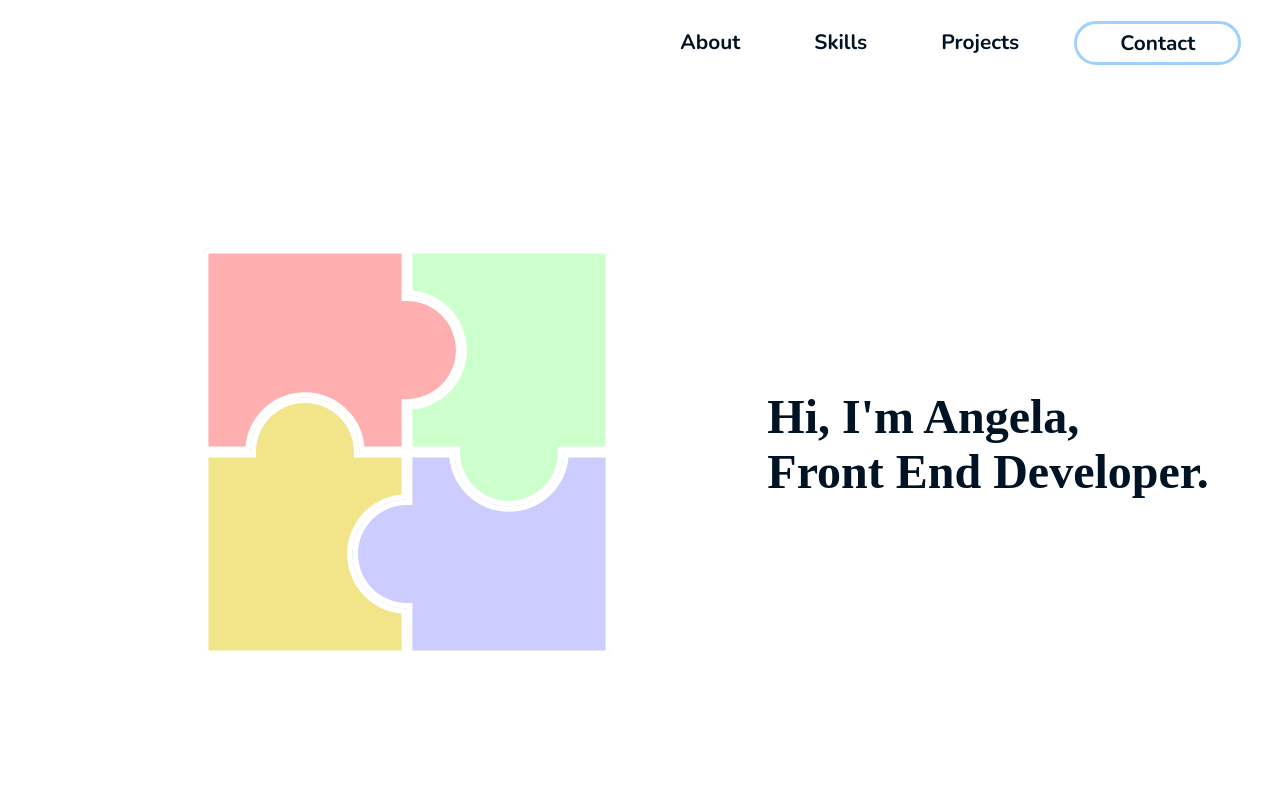
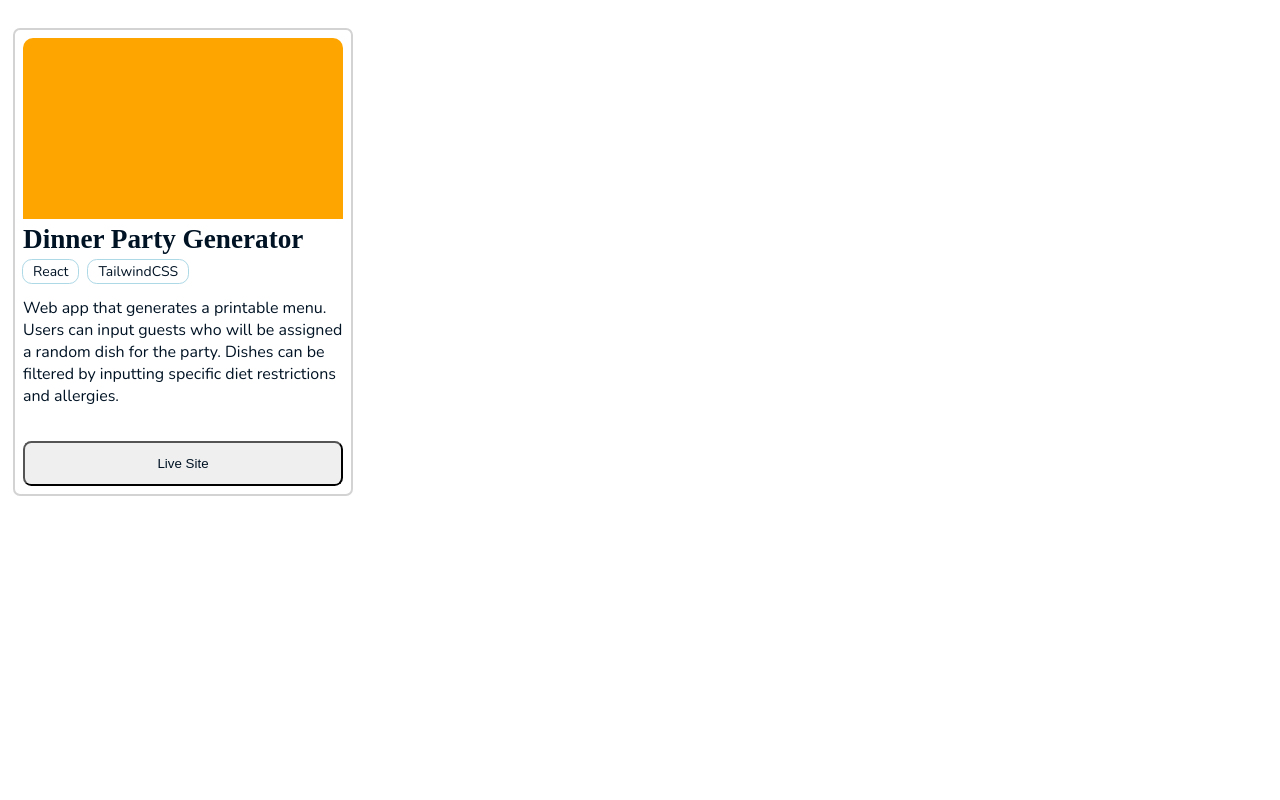
Before and after one commit to ang-riv/portfolio, a React (Vite) app: page / in a window 1280 px wide. Shown: the top 800 px of the page. Built offline with nearby package versions, Linux system fonts and the light colour scheme; a web font is replaced by a local one.

Commit message:
Created new project tile style

```diff
--- a/src/TestPage.jsx
+++ b/src/TestPage.jsx
@@ -1,77 +1,87 @@
-import React, { useRef } from "react";
-import { motion } from "framer-motion";
-
 const TestPage = () => {
-  // refs
-  const spaceRef = useRef(null);
-  let forthsPosition = 0;
-  let containerWidth = 0;
-  // finding the 1/4
-  if (spaceRef.current) {
-    const container = spaceRef.current.getBoundingClientRect();
-    const containerHeight = container.height;
-    console.log(containerHeight);
-    forthsPosition = containerHeight / 4;
-    containerWidth = container.width;
-  }
   // styles
   const mainPage = {
     width: "100vh",
     height: "100vh",
-    border: "5px solid lavender",
+    paddingTop: "30px",
+    paddingLeft: "15px",
+  };
+
+  const mainContainer1 = {
+    width: "320px",
+    height: "28em",
+    outline: "2px solid lightGrey",
+    borderRadius: "0.313em",
+    padding: "8px",
+  };
+  const wrapper = {
+    borderRadius: "0.313em",
+    width: "100%",
+    height: "90%",
+  };
+  const imgStyle = {
+    backgroundColor: "orange",
+    width: "100%",
+    height: "45%",
+    borderRadius: "0.625em 0.625em 0 0",
+  };
+  const textWrapper = {
+    width: "100%",
+    height: "55%",
+  };
+  const badgeDiv = {
+    width: "100%",
     display: "flex",
-    justifyContent: "center",
   };
-  const testSpaceStyles = {
-    width: "40vh",
-    height: "400px",
-    outline: "2px solid lightCoral",
-    position: "absolute",
-    top: 50,
-    display: "flex",
-    justifyContent: "center",
-    alignItems: "flex-end",
+  const badgeStyle = {
+    padding: "2px 10px",
+    outline: "1px solid lightBlue",
+    marginTop: "0",
+    marginRight: "10px",
+    fontSize: "14px",
+    borderRadius: "0.625em",
   };
-  // find the position of the containerRef
-  const iconPlacement = [];
-  const initialPlacements = [];
-  // for loop to put in the placement of the icons
-  for (let i = 0; i < 4; i++) {
-    const mid = forthsPosition / 2;
-    initialPlacements.push(forthsPosition + i * forthsPosition - mid);
-  }
-  console.log(initialPlacements);
-  const iconSize = 50;
-  // to account for the size of the icon with the placement
-  const halfIconSize = iconSize / 2;
-  // placing the icons at the right places
-  //! works but need to account for the height of the icons
-  for (let i = 0; i < initialPlacements.length; i++) {
-    // alternate sides + center the icon on the container's border with half the icon's size
-    let side = 0;
-    i % 2 === 0
-      ? (side = side - halfIconSize)
-      : (side = containerWidth - halfIconSize);
-    iconPlacement.push(
-      <motion.div
-        style={{
-          height: `${iconSize}px`,
-          width: `${iconSize}px`,
-          position: "absolute",
-          left: side,
-          top: initialPlacements[i] - halfIconSize,
-          backgroundColor: "skyBlue",
-          borderRadius: "50%",
-        }}
-      ></motion.div>
-    );
-  }
-  console.log(initialPlacements);
+  const description = {
+    width: "100%",
+    margin: "0",
+    padding: "0",
+  };
   return (
     <div style={mainPage}>
-      <div style={testSpaceStyles} ref={spaceRef}>
-        {iconPlacement}
-        <button> Test Animations</button>
+      <div style={mainContainer1}>
+        <div style={wrapper}>
+          <div style={imgStyle}></div>
+          <div style={textWrapper}>
+            <h3
+              style={{
+                fontSize: "1.7em",
+                padding: 0,
+                margin: "5px 0",
+                textAlign: "start",
+              }}
+            >
+              Dinner Party Generator
+            </h3>
+            <div style={badgeDiv}>
+              <p style={badgeStyle}>React</p>
+              <p style={badgeStyle}>TailwindCSS</p>
+            </div>
+            <p style={description}>
+              Web app that generates a printable menu. Users can input guests
+              who will be assigned a random dish for the party. Dishes can be
+              filtered by inputting specific diet restrictions and allergies.
+            </p>
+          </div>
+        </div>
+        <button
+          style={{
+            width: "100%",
+            height: "10%",
+            borderRadius: "0.625em",
+          }}
+        >
+          Live Site
+        </button>
       </div>
     </div>
   );
--- a/src/main.jsx
+++ b/src/main.jsx
@@ -1,10 +1,11 @@
-import { StrictMode } from 'react'
-import { createRoot } from 'react-dom/client'
-import './style.css'
-import App from './App'
+import { StrictMode } from "react";
+import { createRoot } from "react-dom/client";
+import "./style.css";
+import App from "./App";
+import TestPage from "./TestPage";
 
-createRoot(document.getElementById('root')).render(
+createRoot(document.getElementById("root")).render(
   <StrictMode>
-    <App />
-  </StrictMode>,
-)
+    <TestPage />
+  </StrictMode>
+);
```
